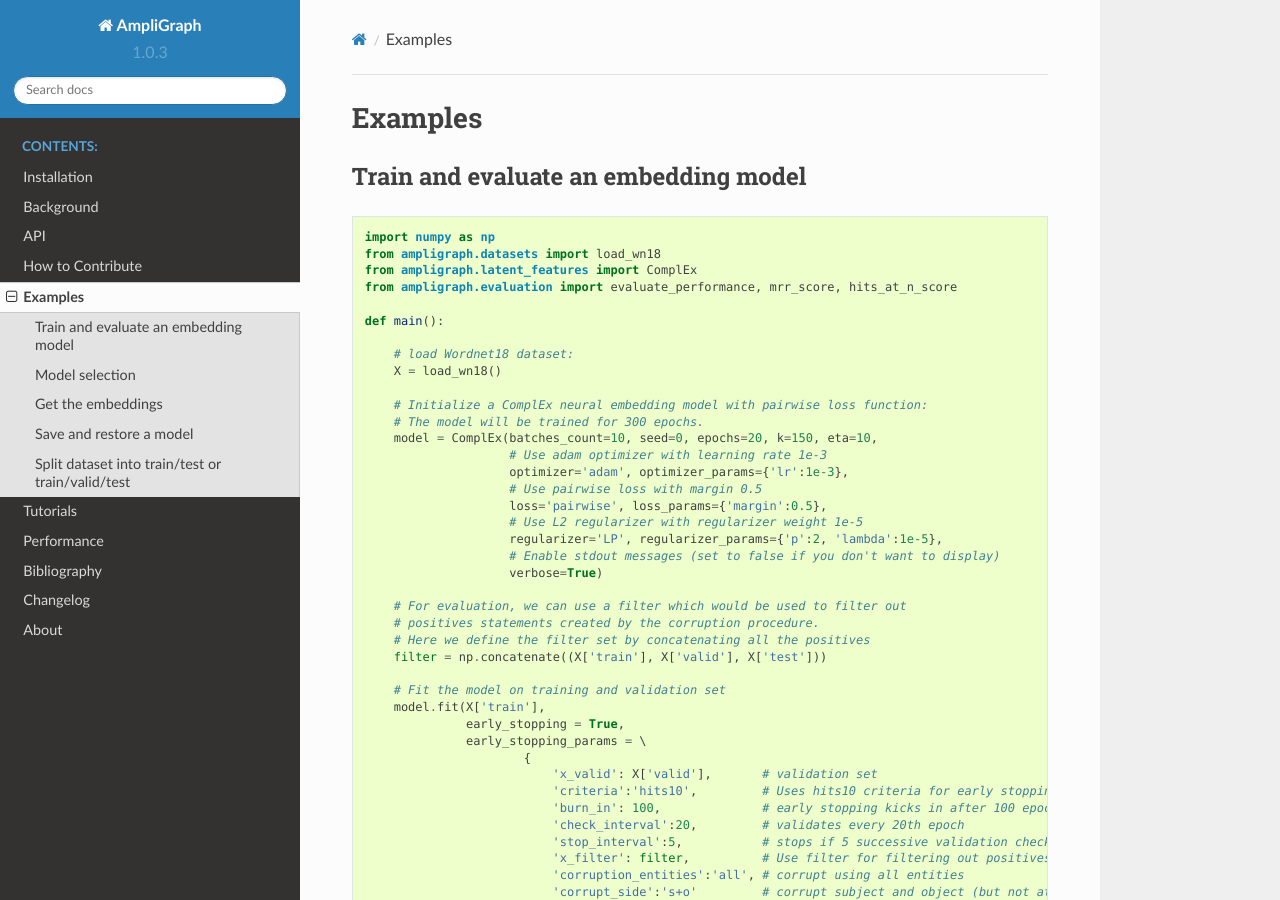
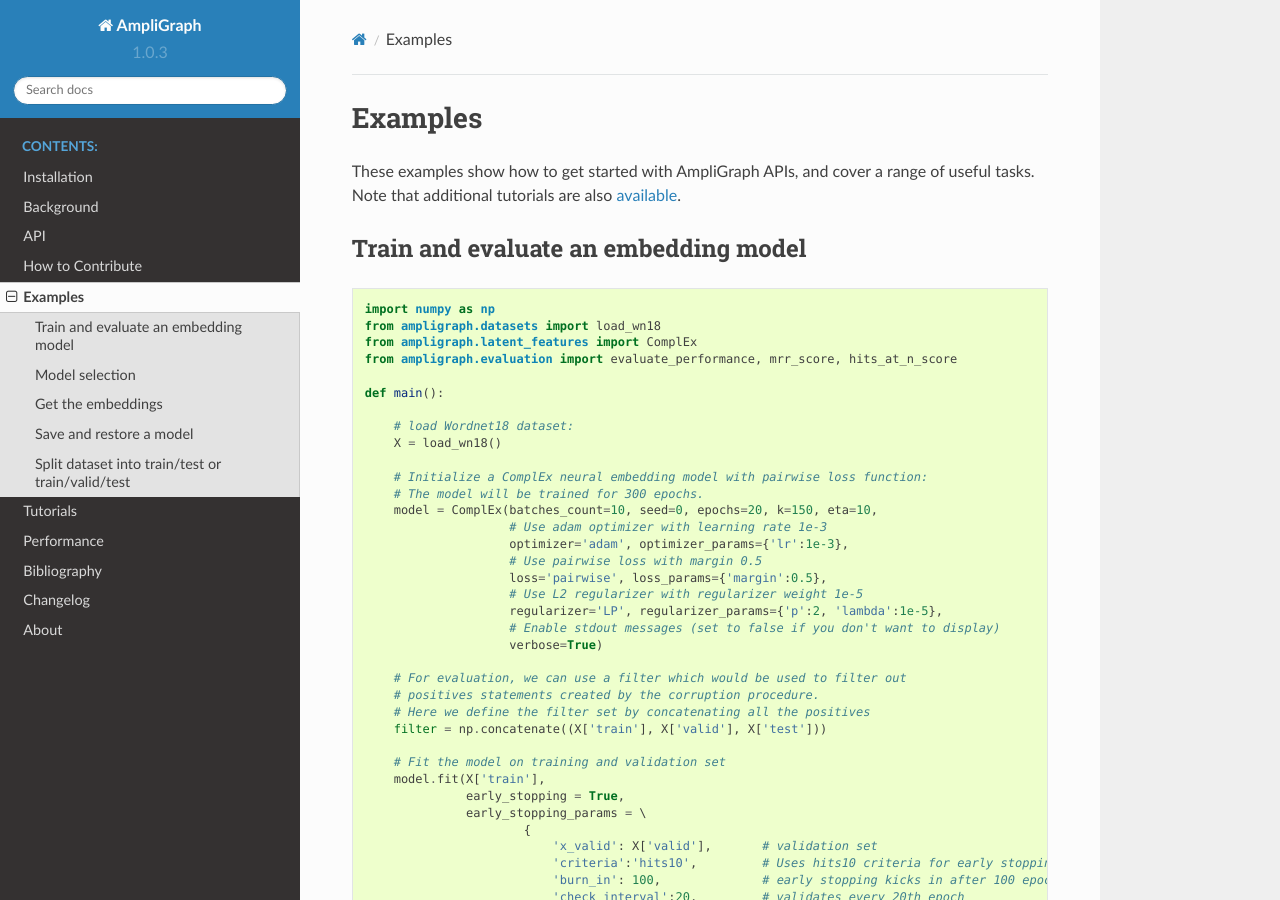
Before and after one commit to Accenture/AmpliGraph, a Sphinx documentation site: the page built from docs/examples.md, in a window 1280 px wide and 900 px high. Built offline with Sphinx 7.4.7 and the Read the Docs theme 2.0.0, drawn with Linux system fonts in a browser that asks for light colours; the version number is read from the project's files by our own code.

```diff
--- a/docs/examples.md
+++ b/docs/examples.md
@@ -1,4 +1,8 @@
 # Examples
+
+These examples show how to get started with AmpliGraph APIs, and cover a range of useful tasks.
+Note that additional tutorials are also [available](tutorials.md).
+
 
 ## Train and evaluate an embedding model
 
```
Also changed, not shown: docs/tutorials.md (+6 -4 lines).
